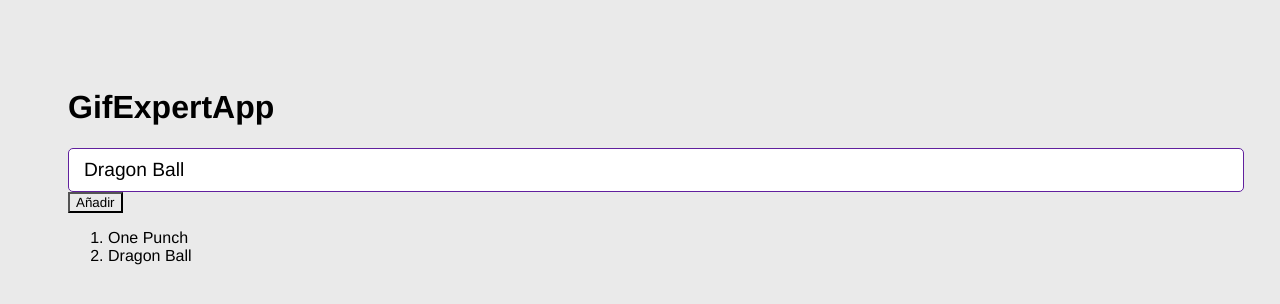
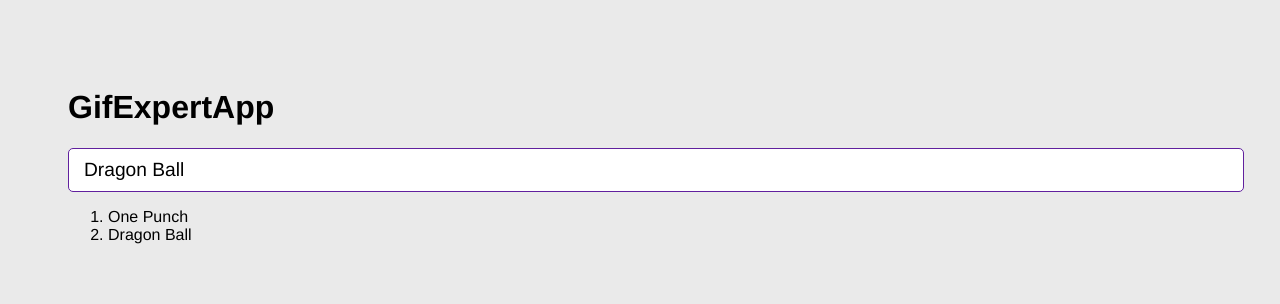
Before and after one commit to AntoSanz/Curso-React-Udemy, a React (Vite) app in the folder 04-gif-expert-app/: page / in a window 1280 px wide. Shown: the top 304 px of the page. Built offline with nearby package versions, Linux system fonts and the light colour scheme.

Commit message:
81. GifExpertApp - Corrección hasDuplicates

```diff
--- a/04-gif-expert-app/src/GifExpertApp.jsx
+++ b/04-gif-expert-app/src/GifExpertApp.jsx
@@ -8,14 +8,14 @@
     const onAddCategory = (newCategory) => {
         //Detectar elementos repetidos
         // if (categories.includes(newCategory)) return;
-        if (!hasDuplicates(categories)) return;
+        if (hasDuplicates(categories, newCategory)) return;
         setCategories([newCategory, ...categories]); //Añade al principio de la lista una categoría
     };
 
-    const hasDuplicates = (array) => {
-        //Si tiene duplicados devuelve false
-        const duplicates = new Set(array).size < array.length;
-        console.log(`No hay duplicados: ${duplicates}`);
+    const hasDuplicates = (array, el) => {
+        el = el.toLowerCase();
+        const duplicates = array.map((e) => e.toLowerCase()).includes(el);
+        console.log(`Hay duplicados: ${duplicates}`)
         return duplicates;
     };
 
@@ -31,7 +31,6 @@
             />
 
             {/* Listado de GIFs */}
-            <button onClick={onAddCategory}>Añadir</button>
             <ol>
                 {categories.map((category) => {
                     return <li key={category}>{category}</li>;
```
